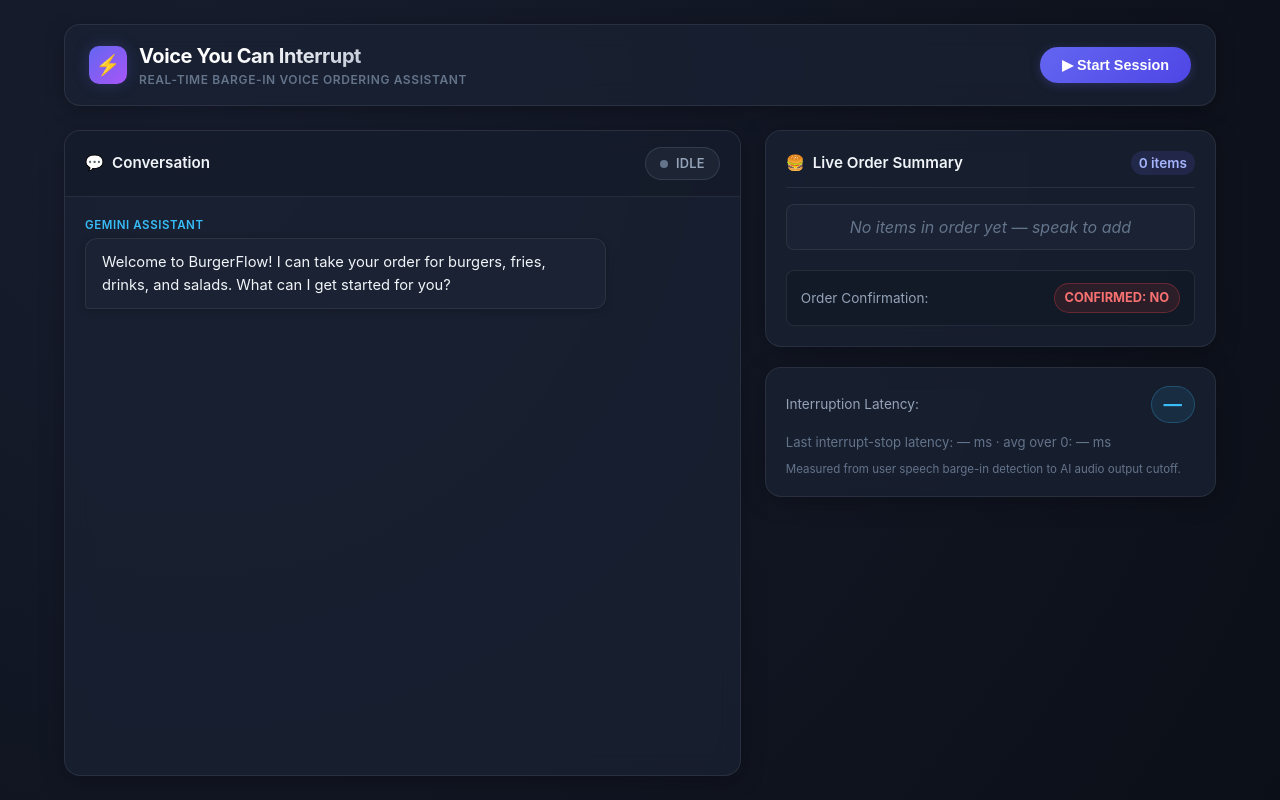
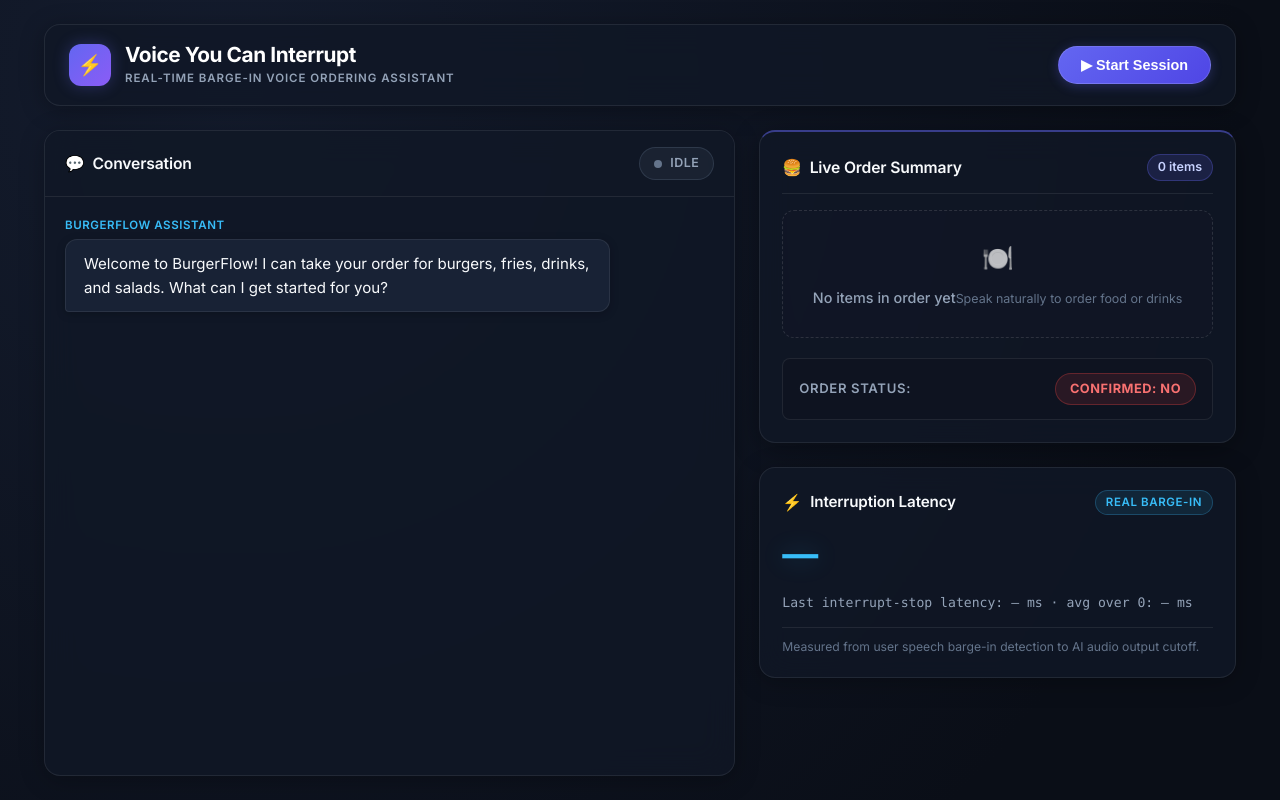
Before and after one commit to nidhibisen24/TalkFlow, a React (Vite) app in the folder frontend/: page / in a window 1280 px wide. Built offline with nearby package versions, Linux system fonts and the light colour scheme.

Commit message:
style: polish voice assistant UI

```diff
--- a/frontend/src/App.jsx
+++ b/frontend/src/App.jsx
@@ -259,16 +259,16 @@
       <header className="app-header">
         <div className="brand-section">
           <div className="brand-icon">⚡</div>
-          <div>
+          <div className="brand-text">
             <h1 className="brand-title">Voice You Can Interrupt</h1>
-            <p className="brand-tagline">Real-Time Barge-In Voice Ordering Assistant</p>
+            <p className="brand-tagline">REAL-TIME BARGE-IN VOICE ORDERING ASSISTANT</p>
           </div>
         </div>
 
         <div className="header-actions">
           <button
             id="start-session-btn"
-            className="btn-primary"
+            className={`btn-primary ${turnState !== "idle" ? "active-session" : ""}`}
             onClick={handleStartSession}
           >
             {isConnecting
@@ -280,16 +280,8 @@
           {turnState !== "idle" && (
             <button
               id="reset-session-btn"
+              className="btn-secondary"
               onClick={handleResetSession}
-              style={{
-                background: "transparent",
-                border: "1px solid var(--border-subtle)",
-                color: "var(--text-secondary)",
-                borderRadius: "var(--radius-pill)",
-                padding: "8px 16px",
-                cursor: "pointer",
-                fontSize: "0.85rem",
-              }}
             >
               Reset
             </button>
--- a/frontend/src/components/ConversationView.jsx
+++ b/frontend/src/components/ConversationView.jsx
@@ -59,7 +59,7 @@
             className={`transcript-message ${line.role === "user" ? "user" : "assistant"}`}
           >
             <span className="message-role">
-              {line.role === "user" ? "You (Customer)" : "Gemini Assistant"}
+              {line.role === "user" ? "You (Customer)" : "BurgerFlow Assistant"}
             </span>
             <div className="message-bubble">{line.text}</div>
           </div>
--- a/frontend/src/components/LatencyBadge.jsx
+++ b/frontend/src/components/LatencyBadge.jsx
@@ -15,28 +15,29 @@
 
   return (
     <div className="panel-card latency-panel">
-      <div className="latency-row">
-        <span className="latency-label">Interruption Latency:</span>
+      <div className="latency-header">
+        <div className="latency-title-row">
+          <span className="latency-icon">⚡</span>
+          <span className="latency-label">Interruption Latency</span>
+        </div>
+        <span className="latency-tag">Real Barge-In</span>
+      </div>
+
+      <div className="latency-hero-display">
         <span className="latency-value" id="latency-metric">
           {last !== null ? `${last} ms` : "—"}
         </span>
       </div>
-      <div
-        className="latency-stats-line"
-        id="latency-stats-summary"
-        style={{
-          fontSize: "0.82rem",
-          color: count > 0 ? "var(--text-secondary)" : "var(--text-muted)",
-          marginTop: "2px",
-        }}
-      >
+
+      <div className="latency-stats-line" id="latency-stats-summary">
         {count > 0
           ? `Last interrupt-stop latency: ${last} ms · avg over ${count}: ${avg} ms`
           : "Last interrupt-stop latency: — ms · avg over 0: — ms"}
       </div>
-      <div className="latency-hint">
+
+      <p className="latency-hint">
         Measured from user speech barge-in detection to AI audio output cutoff.
-      </div>
+      </p>
     </div>
   );
 }
--- a/frontend/src/components/OrderSummary.jsx
+++ b/frontend/src/components/OrderSummary.jsx
@@ -24,28 +24,28 @@
 
       <ul className="order-items-list" id="order-items-list">
         {items.length === 0 ? (
-          <li
-            className="order-item"
-            style={{
-              color: "var(--text-muted)",
-              justifyContent: "center",
-              fontStyle: "italic",
-            }}
-          >
-            No items in order yet — speak to add
+          <li className="order-item order-empty-state">
+            <span className="empty-icon">🍽️</span>
+            <div className="empty-text">
+              <span className="empty-title">No items in order yet</span>
+              <span className="empty-hint">Speak naturally to order food or drinks</span>
+            </div>
           </li>
         ) : (
           items.map((item, idx) => (
             <li key={item.id || idx} className="order-item">
-              <span className="order-item-desc">{item.name}</span>
-              <span className="order-item-count">x {item.quantity}</span>
+              <div className="order-item-info">
+                <span className="order-item-bullet">•</span>
+                <span className="order-item-desc">{item.name}</span>
+              </div>
+              <span className="order-item-qty">×{item.quantity}</span>
             </li>
           ))
         )}
       </ul>
 
       <div className="order-status-row">
-        <span className="order-status-label">Order Confirmation:</span>
+        <span className="order-status-label">Order Status:</span>
         <span
           className={`confirmed-tag ${confirmed ? "yes" : "no"}`}
           id="order-confirmed-status"
--- a/frontend/src/styles.css
+++ b/frontend/src/styles.css
@@ -1,42 +1,45 @@
 :root {
-  --bg-primary: #0b0f17;
-  --bg-surface: #121824;
-  --bg-surface-elevated: #1a2233;
-  --bg-surface-glass: rgba(26, 34, 51, 0.75);
+  /* Core Palette: Sleek Dark Navy/Purple Visual Identity */
+  --bg-primary: #0a0e17;
+  --bg-surface: #111827;
+  --bg-surface-elevated: #182235;
+  --bg-surface-glass: rgba(17, 24, 39, 0.82);
   --border-subtle: rgba(255, 255, 255, 0.08);
+  --border-hover: rgba(255, 255, 255, 0.16);
   --border-focus: rgba(99, 102, 241, 0.5);
 
-  --text-primary: #f1f5f9;
+  --text-primary: #f8fafc;
   --text-secondary: #94a3b8;
   --text-muted: #64748b;
 
   --accent-primary: #6366f1;
   --accent-hover: #4f46e5;
-  --accent-glow: rgba(99, 102, 241, 0.25);
+  --accent-glow: rgba(99, 102, 241, 0.3);
 
   /* Turn State Colors */
   --state-idle: #64748b;
   --state-idle-bg: rgba(100, 116, 139, 0.12);
-  --state-idle-border: rgba(100, 116, 139, 0.3);
+  --state-idle-border: rgba(100, 116, 139, 0.28);
 
   --state-listening: #10b981;
   --state-listening-bg: rgba(16, 185, 129, 0.12);
-  --state-listening-border: rgba(16, 185, 129, 0.4);
+  --state-listening-border: rgba(16, 185, 129, 0.38);
 
   --state-speaking: #818cf8;
   --state-speaking-bg: rgba(129, 140, 248, 0.14);
-  --state-speaking-border: rgba(129, 140, 248, 0.45);
+  --state-speaking-border: rgba(129, 140, 248, 0.42);
 
   --state-interrupted: #f59e0b;
-  --state-interrupted-bg: rgba(245, 158, 11, 0.15);
-  --state-interrupted-border: rgba(245, 158, 11, 0.5);
+  --state-interrupted-bg: rgba(245, 158, 11, 0.16);
+  --state-interrupted-border: rgba(245, 158, 11, 0.48);
 
   --radius-sm: 8px;
   --radius-md: 12px;
   --radius-lg: 16px;
   --radius-pill: 9999px;
 
-  --font-family: -apple-system, BlinkMacSystemFont, "Segoe UI", Roboto, "Inter", Helvetica, Arial, sans-serif;
+  --font-family: "Inter", -apple-system, BlinkMacSystemFont, "Segoe UI", Roboto, Helvetica, Arial, sans-serif;
+  --font-mono: ui-monospace, SFMono-Regular, Menlo, Monaco, Consolas, "Liberation Mono", monospace;
 }
 
 * {
@@ -47,120 +50,177 @@
 
 body {
   font-family: var(--font-family);
-  background: radial-gradient(circle at 15% 15%, #181d2f 0%, #0b0f17 100%);
+  background: radial-gradient(circle at 18% 12%, #141c2e 0%, #0a0e17 80%);
   color: var(--text-primary);
   min-height: 100vh;
   line-height: 1.5;
   -webkit-font-smoothing: antialiased;
+  -moz-osx-font-smoothing: grayscale;
+}
+
+/* Custom Sleek Scrollbar */
+::-webkit-scrollbar {
+  width: 6px;
+  height: 6px;
+}
+::-webkit-scrollbar-track {
+  background: rgba(10, 14, 23, 0.5);
+}
+::-webkit-scrollbar-thumb {
+  background: rgba(255, 255, 255, 0.12);
+  border-radius: var(--radius-pill);
+}
+::-webkit-scrollbar-thumb:hover {
+  background: rgba(255, 255, 255, 0.22);
 }
 
 /* App Container */
 .app-container {
-  max-width: 1200px;
+  max-width: 1240px;
   margin: 0 auto;
   padding: 24px;
   min-height: 100vh;
   display: flex;
   flex-direction: column;
   gap: 24px;
+  transition: box-shadow 0.3s ease;
 }
 
-/* Top Navigation / Header */
+/* Header */
 .app-header {
   display: flex;
   justify-content: space-between;
   align-items: center;
-  padding: 16px 24px;
+  padding: 18px 24px;
   background: var(--bg-surface-glass);
-  backdrop-filter: blur(12px);
-  -webkit-backdrop-filter: blur(12px);
+  backdrop-filter: blur(16px);
+  -webkit-backdrop-filter: blur(16px);
   border: 1px solid var(--border-subtle);
   border-radius: var(--radius-lg);
-  box-shadow: 0 4px 20px rgba(0, 0, 0, 0.3);
+  box-shadow: 0 4px 24px rgba(0, 0, 0, 0.3);
 }
 
 .brand-section {
   display: flex;
   align-items: center;
-  gap: 12px;
+  gap: 14px;
 }
 
 .brand-icon {
-  width: 38px;
-  height: 38px;
-  background: linear-gradient(135deg, #6366f1, #a855f7);
-  border-radius: 10px;
+  width: 42px;
+  height: 42px;
+  background: linear-gradient(135deg, #6366f1, #8b5cf6);
+  border-radius: 12px;
   display: flex;
   align-items: center;
   justify-content: center;
   font-size: 20px;
   box-shadow: 0 0 16px var(--accent-glow);
+  flex-shrink: 0;
+}
+
+.brand-text {
+  display: flex;
+  flex-direction: column;
+  gap: 2px;
 }
 
 .brand-title {
-  font-size: 1.25rem;
+  font-size: 1.3rem;
   font-weight: 700;
   letter-spacing: -0.02em;
-  background: linear-gradient(135deg, #ffffff 30%, #94a3b8 100%);
-  -webkit-background-clip: text;
-  -webkit-text-fill-color: transparent;
+  color: #ffffff;
+  line-height: 1.2;
 }
 
 .brand-tagline {
-  font-size: 0.75rem;
-  color: var(--text-muted);
+  font-size: 0.72rem;
+  color: var(--text-secondary);
   text-transform: uppercase;
-  letter-spacing: 0.05em;
+  letter-spacing: 0.08em;
   font-weight: 600;
 }
 
 .header-actions {
   display: flex;
   align-items: center;
-  gap: 16px;
+  gap: 12px;
 }
 
-/* Primary Button */
+/* Primary Action Button (Start / End Session) */
 .btn-primary {
   background: linear-gradient(135deg, var(--accent-primary), var(--accent-hover));
   color: #ffffff;
-  border: none;
+  border: 1px solid rgba(255, 255, 255, 0.15);
   padding: 10px 22px;
   font-size: 0.9rem;
   font-weight: 600;
   border-radius: var(--radius-pill);
   cursor: pointer;
-  transition: all 0.2s ease;
+  transition: all 0.2s cubic-bezier(0.4, 0, 0.2, 1);
   display: inline-flex;
   align-items: center;
   gap: 8px;
-  box-shadow: 0 2px 10px var(--accent-glow);
+  box-shadow: 0 2px 12px var(--accent-glow);
+  outline: none;
 }
 
 .btn-primary:hover {
   transform: translateY(-1px);
-  box-shadow: 0 6px 20px rgba(99, 102, 241, 0.4);
+  box-shadow: 0 4px 18px rgba(99, 102, 241, 0.45);
+  border-color: rgba(255, 255, 255, 0.25);
 }
 
 .btn-primary:active {
   transform: translateY(0);
 }
 
-.btn-primary:disabled {
-  opacity: 0.6;
-  cursor: not-allowed;
-  transform: none;
+/* Active Session State (End Session Button) */
+.btn-primary.active-session {
+  background: linear-gradient(135deg, #e11d48, #be123c);
+  border-color: rgba(255, 255, 255, 0.2);
+  box-shadow: 0 2px 12px rgba(225, 29, 72, 0.35);
 }
 
-/* Two-column Main Content */
+.btn-primary.active-session:hover {
+  box-shadow: 0 4px 18px rgba(225, 29, 72, 0.5);
+}
+
+/* Secondary Button (Reset) */
+.btn-secondary {
+  background: rgba(255, 255, 255, 0.04);
+  border: 1px solid var(--border-subtle);
+  color: var(--text-secondary);
+  border-radius: var(--radius-pill);
+  padding: 10px 18px;
+  cursor: pointer;
+  font-size: 0.88rem;
+  font-weight: 500;
+  transition: all 0.2s ease;
+  outline: none;
+}
+
+.btn-secondary:hover {
+  background: rgba(255, 255, 255, 0.08);
+  border-color: var(--border-hover);
+  color: var(--text-primary);
+  transform: translateY(-1px);
+}
+
+.btn-secondary:active {
+  transform: translateY(0);
+}
+
+/* Main Grid Layout */
 .main-content {
   display: grid;
-  grid-template-columns: 1.5fr 1fr;
+  grid-template-columns: 1.45fr 1fr;
   gap: 24px;
   flex: 1;
+  min-height: 0;
 }
 
-@media (max-width: 900px) {
+@media (max-width: 960px) {
   .main-content {
     grid-template-columns: 1fr;
   }
@@ -170,31 +230,38 @@
 .column-left {
   display: flex;
   flex-direction: column;
+  min-height: 0;
 }
 
 .column-right {
   display: flex;
   flex-direction: column;
-  gap: 20px;
+  gap: 24px;
+  min-height: 0;
 }
 
-/* Common Card Style */
+/* Base Panel Card */
 .panel-card {
   background: var(--bg-surface-glass);
-  backdrop-filter: blur(12px);
-  -webkit-backdrop-filter: blur(12px);
+  backdrop-filter: blur(16px);
+  -webkit-backdrop-filter: blur(16px);
   border: 1px solid var(--border-subtle);
   border-radius: var(--radius-lg);
   box-shadow: 0 4px 24px rgba(0, 0, 0, 0.25);
-  overflow: hidden;
+  transition: border-color 0.2s ease, box-shadow 0.2s ease;
 }
 
-/* Conversation View Component */
+.panel-card:hover {
+  border-color: var(--border-hover);
+}
+
+/* Conversation Panel */
 .conversation-panel {
   display: flex;
   flex-direction: column;
   height: 100%;
-  min-height: 520px;
+  min-height: 560px;
+  overflow: hidden;
 }
 
 .conversation-header {
@@ -203,39 +270,42 @@
   display: flex;
   justify-content: space-between;
   align-items: center;
-  background: rgba(18, 24, 36, 0.5);
+  background: rgba(17, 24, 39, 0.6);
 }
 
 .panel-title {
-  font-size: 0.95rem;
+  font-size: 0.98rem;
   font-weight: 600;
   color: var(--text-primary);
   display: flex;
   align-items: center;
   gap: 8px;
+  letter-spacing: -0.01em;
 }
 
-/* State Badge / Pill */
+/* Turn State Indicator Badge */
 .state-badge {
   display: inline-flex;
   align-items: center;
   gap: 8px;
   padding: 6px 14px;
   border-radius: var(--radius-pill);
-  font-size: 0.8rem;
+  font-size: 0.78rem;
   font-weight: 600;
-  letter-spacing: 0.02em;
+  letter-spacing: 0.04em;
   text-transform: uppercase;
-  transition: all 0.3s cubic-bezier(0.4, 0, 0.2, 1);
+  transition: all 0.25s cubic-bezier(0.4, 0, 0.2, 1);
+  user-select: none;
 }
 
 .state-badge .status-dot {
   width: 8px;
   height: 8px;
   border-radius: 50%;
+  flex-shrink: 0;
 }
 
-/* Idle State */
+/* State: Idle */
 .state-badge.state-idle {
   background: var(--state-idle-bg);
   border: 1px solid var(--state-idle-border);
@@ -245,53 +315,53 @@
   background: var(--state-idle);
 }
 
-/* Listening State */
+/* State: Listening */
 .state-badge.state-listening {
   background: var(--state-listening-bg);
   border: 1px solid var(--state-listening-border);
   color: #34d399;
-  box-shadow: 0 0 14px rgba(16, 185, 129, 0.25);
+  box-shadow: 0 0 14px rgba(16, 185, 129, 0.2);
 }
 .state-badge.state-listening .status-dot {
   background: #10b981;
-  animation: pulse-green 1.5s infinite;
+  animation: pulse-green 1.5s infinite ease-in-out;
 }
 
-/* AI Speaking State */
+/* State: AI Speaking */
 .state-badge.state-ai_speaking {
   background: var(--state-speaking-bg);
   border: 1px solid var(--state-speaking-border);
   color: #a5b4fc;
-  box-shadow: 0 0 14px rgba(129, 140, 248, 0.25);
+  box-shadow: 0 0 14px rgba(129, 140, 248, 0.2);
 }
 .state-badge.state-ai_speaking .status-dot {
   background: #818cf8;
   animation: wave-indigo 1.2s infinite ease-in-out;
 }
 
-/* Interrupted State */
+/* State: Interrupted */
 .state-badge.state-interrupted {
   background: var(--state-interrupted-bg);
   border: 1px solid var(--state-interrupted-border);
   color: #fbbf24;
   box-shadow: 0 0 18px rgba(245, 158, 11, 0.35);
-  animation: flash-amber 0.6s ease;
+  animation: flash-amber 0.5s ease;
 }
 .state-badge.state-interrupted .status-dot {
   background: #f59e0b;
   animation: pulse-amber 0.8s infinite;
 }
 
-/* Animations */
+/* Badge Micro-Animations */
 @keyframes pulse-green {
-  0% { transform: scale(0.9); opacity: 0.7; box-shadow: 0 0 0 0 rgba(16, 185, 129, 0.6); }
+  0% { transform: scale(0.9); opacity: 0.8; box-shadow: 0 0 0 0 rgba(16, 185, 129, 0.6); }
   70% { transform: scale(1.1); opacity: 1; box-shadow: 0 0 0 6px rgba(16, 185, 129, 0); }
-  100% { transform: scale(0.9); opacity: 0.7; box-shadow: 0 0 0 0 rgba(16, 185, 129, 0); }
+  100% { transform: scale(0.9); opacity: 0.8; box-shadow: 0 0 0 0 rgba(16, 185, 129, 0); }
 }
 
 @keyframes wave-indigo {
-  0%, 100% { transform: scale(0.85); }
-  50% { transform: scale(1.3); filter: brightness(1.2); }
+  0%, 100% { transform: scale(0.85); opacity: 0.8; }
+  50% { transform: scale(1.25); opacity: 1; filter: brightness(1.2); }
 }
 
 @keyframes pulse-amber {
@@ -301,11 +371,11 @@
 }
 
 @keyframes flash-amber {
-  0% { transform: scale(0.96); filter: brightness(1.3); }
+  0% { transform: scale(0.95); filter: brightness(1.25); }
   100% { transform: scale(1); filter: brightness(1); }
 }
 
-/* Transcript Area */
+/* Transcript Container */
 .transcript-list {
   flex: 1;
   padding: 20px;
@@ -313,17 +383,17 @@
   display: flex;
   flex-direction: column;
   gap: 16px;
-  max-height: 480px;
+  max-height: 520px;
 }
 
 .transcript-message {
   display: flex;
   flex-direction: column;
-  max-width: 82%;
-  animation: fade-in-up 0.25s ease-out;
+  max-width: 84%;
+  animation: message-in 0.25s cubic-bezier(0.16, 1, 0.3, 1);
 }
 
-@keyframes fade-in-up {
+@keyframes message-in {
   from { opacity: 0; transform: translateY(6px); }
   to { opacity: 1; transform: translateY(0); }
 }
@@ -341,8 +411,7 @@
   font-weight: 600;
   text-transform: uppercase;
   letter-spacing: 0.05em;
-  margin-bottom: 4px;
-  color: var(--text-muted);
+  margin-bottom: 5px;
 }
 
 .transcript-message.user .message-role {
@@ -355,18 +424,20 @@
 }
 
 .message-bubble {
-  padding: 12px 16px;
+  padding: 12px 18px;
   border-radius: var(--radius-md);
-  font-size: 0.92rem;
-  line-height: 1.5;
-  box-shadow: 0 2px 8px rgba(0, 0, 0, 0.2);
+  font-size: 0.94rem;
+  line-height: 1.55;
+  word-break: break-word;
+  overflow-wrap: break-word;
+  box-shadow: 0 2px 10px rgba(0, 0, 0, 0.2);
 }
 
 .transcript-message.user .message-bubble {
   background: linear-gradient(135deg, #4f46e5, #4338ca);
   color: #ffffff;
   border-bottom-right-radius: 4px;
-  border: 1px solid rgba(255, 255, 255, 0.1);
+  border: 1px solid rgba(255, 255, 255, 0.12);
 }
 
 .transcript-message.assistant .message-bubble {
@@ -376,9 +447,11 @@
   border: 1px solid var(--border-subtle);
 }
 
-/* Order Summary Component */
+/* Live Order Summary (Core Demo Feature) */
 .order-summary-panel {
-  padding: 20px;
+  padding: 22px;
+  border-top: 2px solid rgba(99, 102, 241, 0.5);
+  box-shadow: 0 6px 28px rgba(0, 0, 0, 0.32);
 }
 
 .order-summary-header {
@@ -390,67 +463,133 @@
   border-bottom: 1px solid var(--border-subtle);
 }
 
+.order-item-count {
+  font-size: 0.78rem;
+  font-weight: 600;
+  color: #c7d2fe;
+  background: rgba(99, 102, 241, 0.16);
+  border: 1px solid rgba(99, 102, 241, 0.3);
+  padding: 3px 10px;
+  border-radius: var(--radius-pill);
+}
+
 .order-items-list {
   list-style: none;
   display: flex;
   flex-direction: column;
-  gap: 12px;
+  gap: 10px;
   margin-bottom: 20px;
+  min-height: 110px;
 }
 
+/* Empty State */
+.order-item.order-empty-state {
+  display: flex;
+  flex-direction: column;
+  align-items: center;
+  justify-content: center;
+  text-align: center;
+  padding: 28px 16px;
+  background: rgba(18, 24, 38, 0.45);
+  border: 1px dashed rgba(255, 255, 255, 0.12);
+  border-radius: var(--radius-md);
+  gap: 8px;
+}
+
+.order-item.order-empty-state .empty-icon {
+  font-size: 1.6rem;
+  opacity: 0.75;
+}
+
+.order-item.order-empty-state .empty-title {
+  font-size: 0.9rem;
+  font-weight: 500;
+  color: var(--text-secondary);
+}
+
+.order-item.order-empty-state .empty-hint {
+  font-size: 0.78rem;
+  color: var(--text-muted);
+}
+
+/* Order Item Rows */
 .order-item {
   display: flex;
   justify-content: space-between;
   align-items: center;
-  padding: 10px 14px;
+  padding: 12px 16px;
   background: var(--bg-surface-elevated);
   border: 1px solid var(--border-subtle);
   border-radius: var(--radius-sm);
-  transition: border-color 0.2s;
+  transition: all 0.2s ease;
+}
+
+.order-item:hover {
+  border-color: rgba(255, 255, 255, 0.16);
+  background: #1d2940;
+}
+
+.order-item-info {
+  display: flex;
+  align-items: center;
+  gap: 8px;
+}
+
+.order-item-bullet {
+  color: #818cf8;
+  font-size: 1rem;
 }
 
 .order-item-desc {
-  font-size: 0.9rem;
+  font-size: 0.92rem;
   font-weight: 500;
   color: var(--text-primary);
 }
 
-.order-item-count {
-  font-size: 0.85rem;
-  font-weight: 600;
+.order-item-qty {
+  font-size: 0.82rem;
+  font-weight: 700;
   color: #a5b4fc;
-  background: rgba(99, 102, 241, 0.15);
-  padding: 2px 8px;
+  background: rgba(99, 102, 241, 0.16);
+  border: 1px solid rgba(99, 102, 241, 0.3);
+  padding: 2px 10px;
   border-radius: var(--radius-pill);
 }
 
+/* Order Status Row */
 .order-status-row {
   display: flex;
   align-items: center;
   justify-content: space-between;
-  padding: 12px 14px;
-  background: rgba(18, 24, 36, 0.6);
+  padding: 14px 16px;
+  background: rgba(15, 21, 33, 0.75);
   border-radius: var(--radius-sm);
   border: 1px solid var(--border-subtle);
 }
 
 .order-status-label {
-  font-size: 0.85rem;
+  font-size: 0.82rem;
+  font-weight: 600;
   color: var(--text-secondary);
+  text-transform: uppercase;
+  letter-spacing: 0.05em;
 }
 
 .confirmed-tag {
   font-size: 0.8rem;
   font-weight: 700;
-  padding: 4px 10px;
+  padding: 5px 14px;
   border-radius: var(--radius-pill);
   text-transform: uppercase;
+  letter-spacing: 0.04em;
+  transition: all 0.25s ease;
 }
 
 .confirmed-tag.yes {
-  background: rgba(16, 185, 129, 0.15);
+  background: rgba(16, 185, 129, 0.16);
   color: #34d399;
-  border: 1px solid rgba(16, 185, 129, 0.35);
+  border: 1px solid rgba(16, 185, 129, 0.4);
+  box-shadow: 0 0 12px rgba(16, 185, 129, 0.2);
 }
 
 .confirmed-tag.no {
@@ -459,65 +598,80 @@
   border: 1px solid rgba(239, 68, 68, 0.3);
 }
 
-/* Latency Badge Component */
+/* Interruption Latency Panel */
 .latency-panel {
-  padding: 18px 20px;
+  padding: 22px;
   display: flex;
   flex-direction: column;
+  gap: 12px;
+}
+
+.latency-header {
+  display: flex;
+  justify-content: space-between;
+  align-items: center;
+}
+
+.latency-title-row {
+  display: flex;
+  align-items: center;
   gap: 8px;
 }
 
-.latency-row {
-  display: flex;
-  align-items: center;
-  justify-content: space-between;
+.latency-icon {
+  font-size: 1rem;
 }
 
 .latency-label {
-  font-size: 0.85rem;
-  color: var(--text-secondary);
+  font-size: 0.95rem;
+  font-weight: 600;
+  color: var(--text-primary);
+  letter-spacing: -0.01em;
+}
+
+.latency-tag {
+  font-size: 0.72rem;
+  font-weight: 600;
+  text-transform: uppercase;
+  letter-spacing: 0.05em;
+  color: #38bdf8;
+  background: rgba(56, 189, 248, 0.1);
+  border: 1px solid rgba(56, 189, 248, 0.25);
+  padding: 3px 10px;
+  border-radius: var(--radius-pill);
+}
+
+.latency-hero-display {
+  display: flex;
+  align-items: baseline;
+  padding: 8px 0;
 }
 
 .latency-value {
-  font-size: 1.15rem;
-  font-weight: 700;
+  font-size: 2.25rem;
+  font-weight: 800;
   font-variant-numeric: tabular-nums;
+  letter-spacing: -0.03em;
   color: #38bdf8;
-  background: rgba(56, 189, 248, 0.1);
-  padding: 4px 12px;
-  border-radius: var(--radius-pill);
-  border: 1px solid rgba(56, 189, 248, 0.25);
-  display: inline-flex;
-  align-items: center;
-  gap: 6px;
+  text-shadow: 0 0 24px rgba(56, 189, 248, 0.3);
+  line-height: 1.1;
+}
+
+.latency-stats-line {
+  font-size: 0.82rem;
+  color: var(--text-secondary);
+  font-family: var(--font-mono);
+  font-variant-numeric: tabular-nums;
+  line-height: 1.4;
 }
 
 .latency-hint {
-  font-size: 0.72rem;
+  font-size: 0.76rem;
   color: var(--text-muted);
-}
-
-/* Simulation Tracker Bar (visual helper for testing) */
-.simulation-tracker {
-  display: flex;
-  align-items: center;
-  gap: 8px;
-  font-size: 0.75rem;
-  color: var(--text-muted);
-}
-
-.tracker-step {
-  padding: 2px 8px;
-  border-radius: var(--radius-pill);
-  background: rgba(255, 255, 255, 0.05);
-  border: 1px solid transparent;
-}
-
-.tracker-step.active {
-  background: rgba(99, 102, 241, 0.2);
-  border-color: rgba(99, 102, 241, 0.4);
-  color: #c7d2fe;
-  font-weight: 600;
+  line-height: 1.45;
+  border-top: 1px solid var(--border-subtle);
+  padding-top: 10px;
+  margin-top: 2px;
 }
 
 /* Interruption Barge-in Flash Effect (Module 5) */
```
